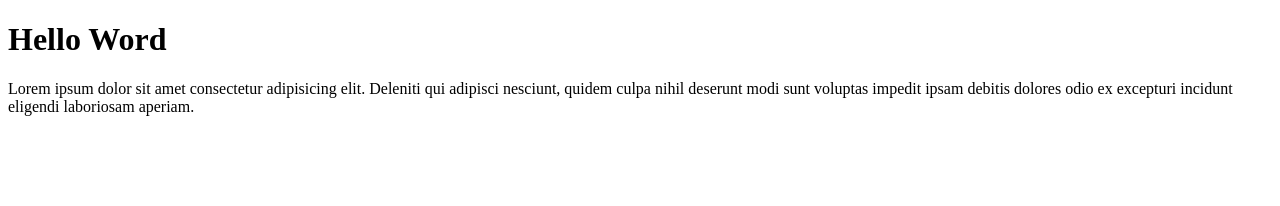
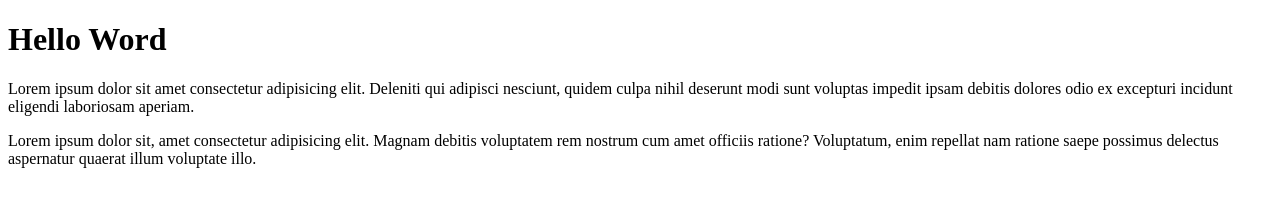
Before and after one commit to JeanPerrault/cours-git, a plain HTML site: page public/index.html in a window 1280 px wide. Drawn offline with Linux system fonts and the light colour scheme.

```diff
--- /dev/null
+++ b/public/assets/css/style.css
@@ -0,0 +1,3 @@
+body {
+    margin: 0px;
+}
--- a/public/index.html
+++ b/public/index.html
@@ -12,5 +12,6 @@
 
     <p>Lorem ipsum dolor sit amet consectetur adipisicing elit. Deleniti qui adipisci nesciunt, quidem culpa nihil deserunt modi sunt voluptas impedit ipsam debitis dolores odio ex excepturi incidunt eligendi laboriosam aperiam.</p>
 
+    <div>Lorem ipsum dolor sit, amet consectetur adipisicing elit. Magnam debitis voluptatem rem nostrum cum amet officiis ratione? Voluptatum, enim repellat nam ratione saepe possimus delectus aspernatur quaerat illum voluptate illo.</div>
 </body>
 </html>
```
Also changed, not shown: 1 other file.
